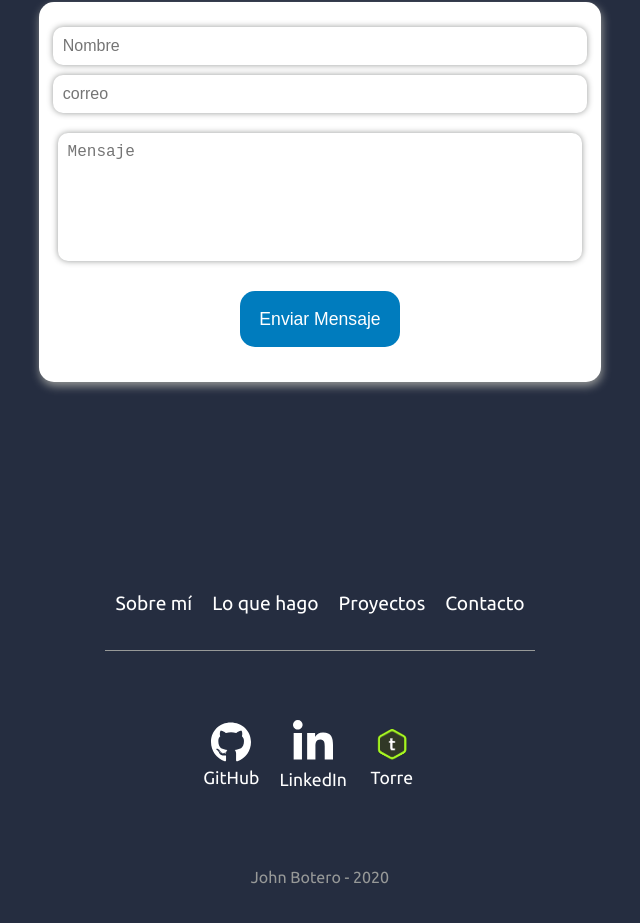
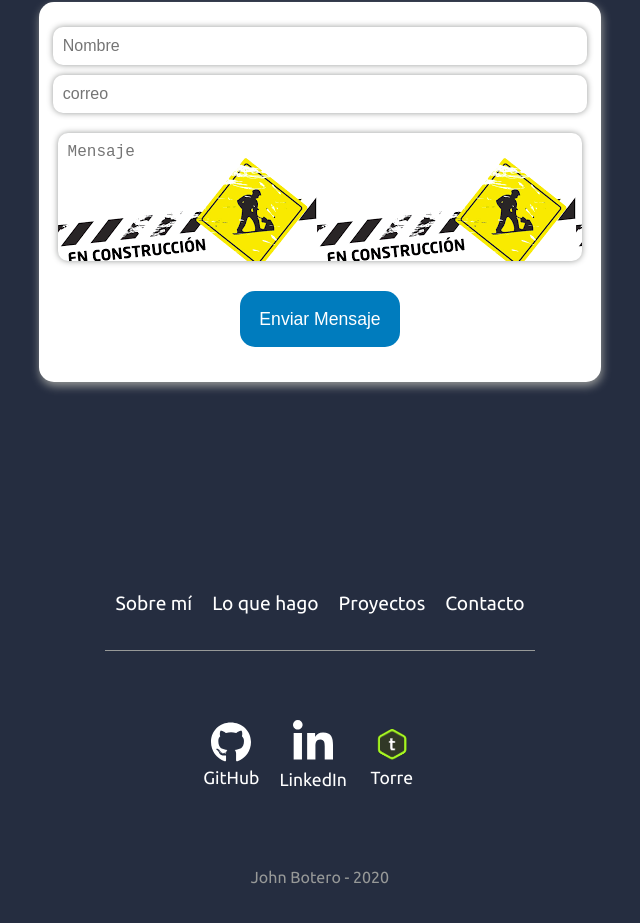
Before and after one commit to Johndev85/personal-portfolio, a Next.js app: page / in a window 1280 px wide. Shown: the part 2870-3793 px from the top of the page, without its empty margins (320-960 px from the left). Built offline with nearby package versions, Linux system fonts and the light colour scheme.

Commit message:
under construction mode form

```diff
--- a/components/styles/contact.module.scss
+++ b/components/styles/contact.module.scss
@@ -62,6 +62,7 @@
             border-radius: 10px;
             border: none;
             box-shadow: 0 0 6px $color-secundary;
+            background-image: url("/images/working.png");
         }
         &__btn {
             width: 100%;
```
Also changed, not shown: public/images/working.png (added).
